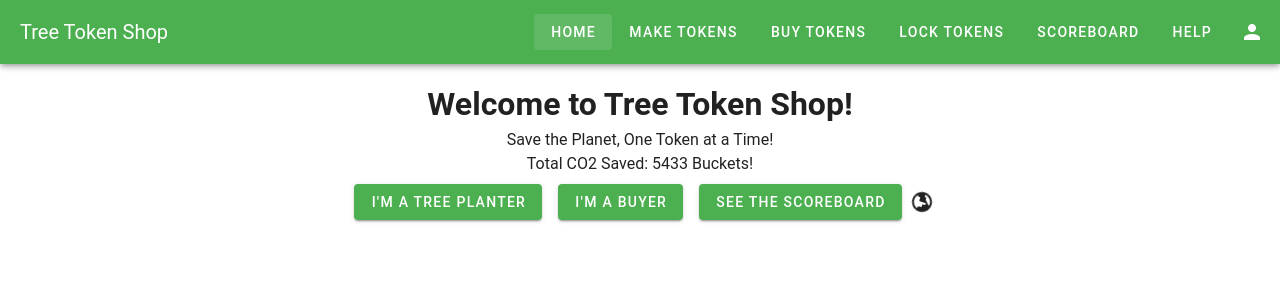
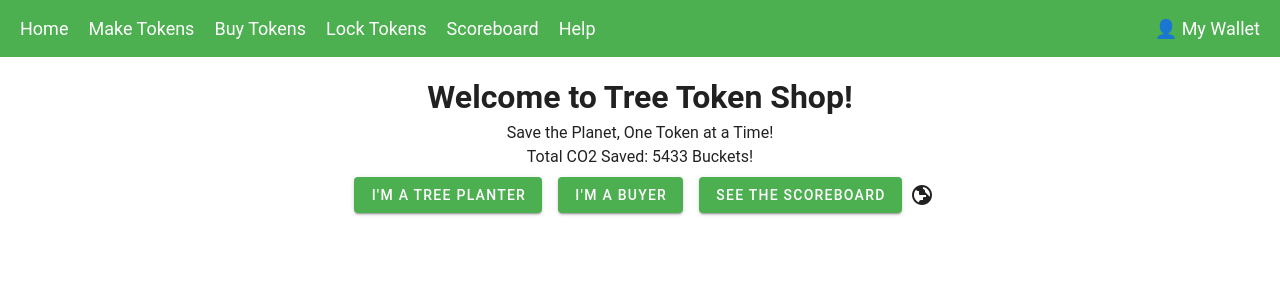
Before and after one commit to vichiti/TreeToken, a Vue app: page / in a window 1280 px wide. Shown: the top 300 px of the page. Built offline with nearby package versions, Linux system fonts and the light colour scheme.

Commit message:
all pages from projects 3

```diff
--- a/src/components/NavMenu.vue
+++ b/src/components/NavMenu.vue
@@ -1,72 +1,39 @@
 <!-- src/components/NavMenu.vue -->
 <template>
-  <div>
-    <!-- App Bar -->
-    <v-app-bar app color="primary" dark>
-      <!-- Hamburger Icon for Mobile -->
-      <v-app-bar-nav-icon @click="drawer = !drawer" class="d-md-none"></v-app-bar-nav-icon>
-
-      <!-- Title -->
-      <v-toolbar-title>Tree Token Shop</v-toolbar-title>
-
-      <!-- Spacer to push buttons right -->
-      <v-spacer></v-spacer>
-
-      <!-- Menu Buttons (Visible on md and up) -->
-      <v-btn to="/" text class="d-none d-md-flex">Home</v-btn>
-      <v-btn to="/make-tokens" text class="d-none d-md-flex">Make Tokens</v-btn>
-      <v-btn to="/buy-tokens" text class="d-none d-md-flex">Buy Tokens</v-btn>
-      <v-btn to="/lock-tokens" text class="d-none d-md-flex">Lock Tokens</v-btn>
-      <v-btn to="/scoreboard" text class="d-none d-md-flex">Scoreboard</v-btn>
-      <v-btn to="/help" text class="d-none d-md-flex">Help</v-btn>
-
-      <!-- Wallet Icon (Always visible) -->
-      <v-btn to="/wallet" icon>
-        <v-icon>mdi-account</v-icon>
-      </v-btn>
-    </v-app-bar>
-
-    <!-- Navigation Drawer for Mobile -->
-    <v-navigation-drawer v-model="drawer" temporary app class="d-md-none">
-      <v-list dense>
-        <v-list-item to="/" @click="drawer = false">
-          <v-list-item-title>Home</v-list-item-title>
-        </v-list-item>
-        <v-list-item to="/make-tokens" @click="drawer = false">
-          <v-list-item-title>Make Tokens</v-list-item-title>
-        </v-list-item>
-        <v-list-item to="/buy-tokens" @click="drawer = false">
-          <v-list-item-title>Buy Tokens</v-list-item-title>
-        </v-list-item>
-        <v-list-item to="/lock-tokens" @click="drawer = false">
-          <v-list-item-title>Lock Tokens</v-list-item-title>
-        </v-list-item>
-        <v-list-item to="/scoreboard" @click="drawer = false">
-          <v-list-item-title>Scoreboard</v-list-item-title>
-        </v-list-item>
-        <v-list-item to="/help" @click="drawer = false">
-          <v-list-item-title>Help</v-list-item-title>
-        </v-list-item>
-      </v-list>
-    </v-navigation-drawer>
-  </div>
+  <nav class="menu">
+    <router-link to="/" class="menu-item">Home</router-link>
+    <router-link to="/make-tokens" class="menu-item">Make Tokens</router-link>
+    <router-link to="/buy-tokens" class="menu-item">Buy Tokens</router-link>
+    <router-link to="/lock-tokens" class="menu-item">Lock Tokens</router-link>
+    <router-link to="/scoreboard" class="menu-item">Scoreboard</router-link>
+    <router-link to="/help" class="menu-item">Help</router-link>
+    <router-link to="/wallet" class="menu-item wallet-icon">👤 My Wallet</router-link>
+  </nav>
 </template>
 
 <script>
-import { ref } from 'vue';
-
 export default {
   name: 'NavMenu',
-  setup() {
-    const drawer = ref(false); // Controls drawer visibility
-    return { drawer };
-  },
 };
 </script>
 
 <style scoped>
-/* Ensure no overflow on mobile */
-.v-app-bar {
-  overflow: hidden;
+.menu {
+  background-color: #4caf50; /* Green theme */
+  padding: 10px;
+  display: flex;
+  justify-content: space-around;
+}
+.menu-item {
+  color: white;
+  text-decoration: none;
+  font-size: 18px;
+  padding: 5px 10px;
+}
+.menu-item:hover {
+  background-color: #388e3c;
+}
+.wallet-icon {
+  margin-left: auto; /* Push to right */
 }
 </style>
```
